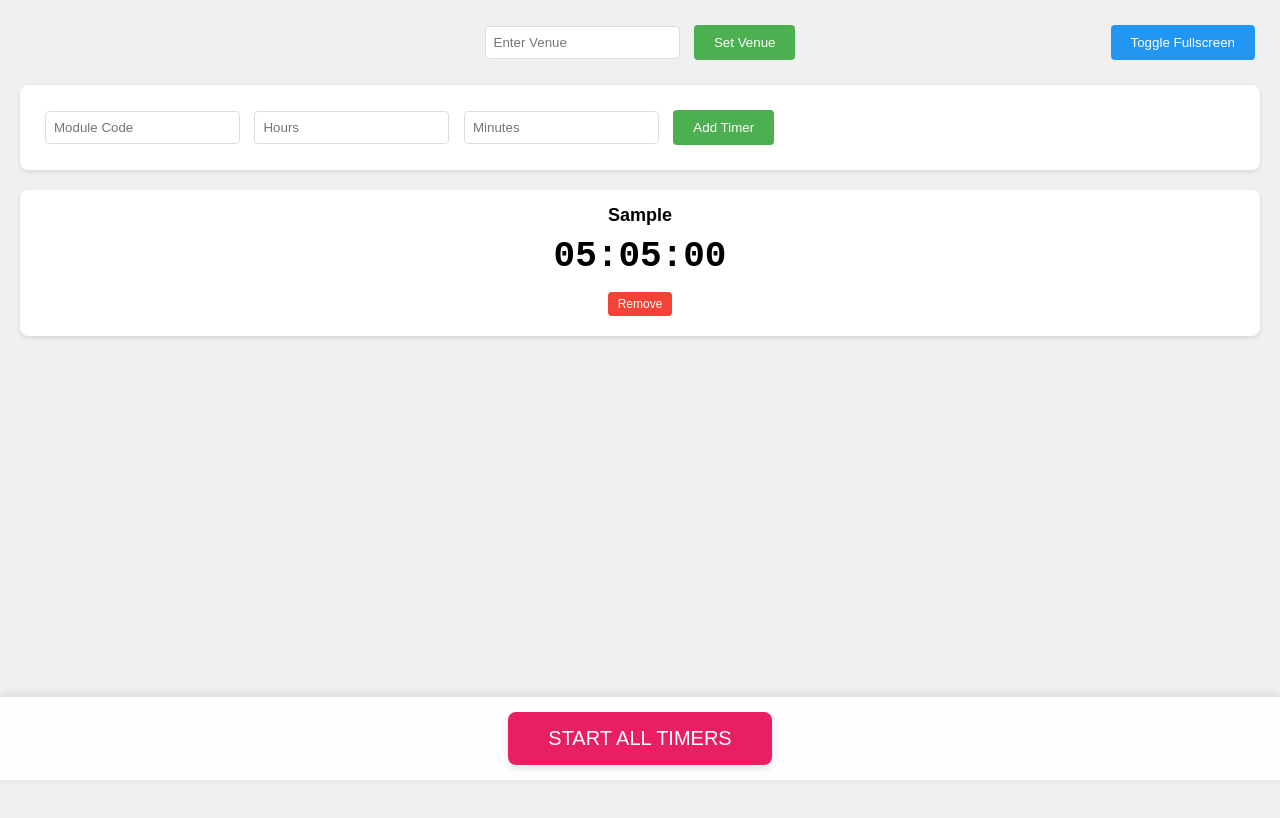
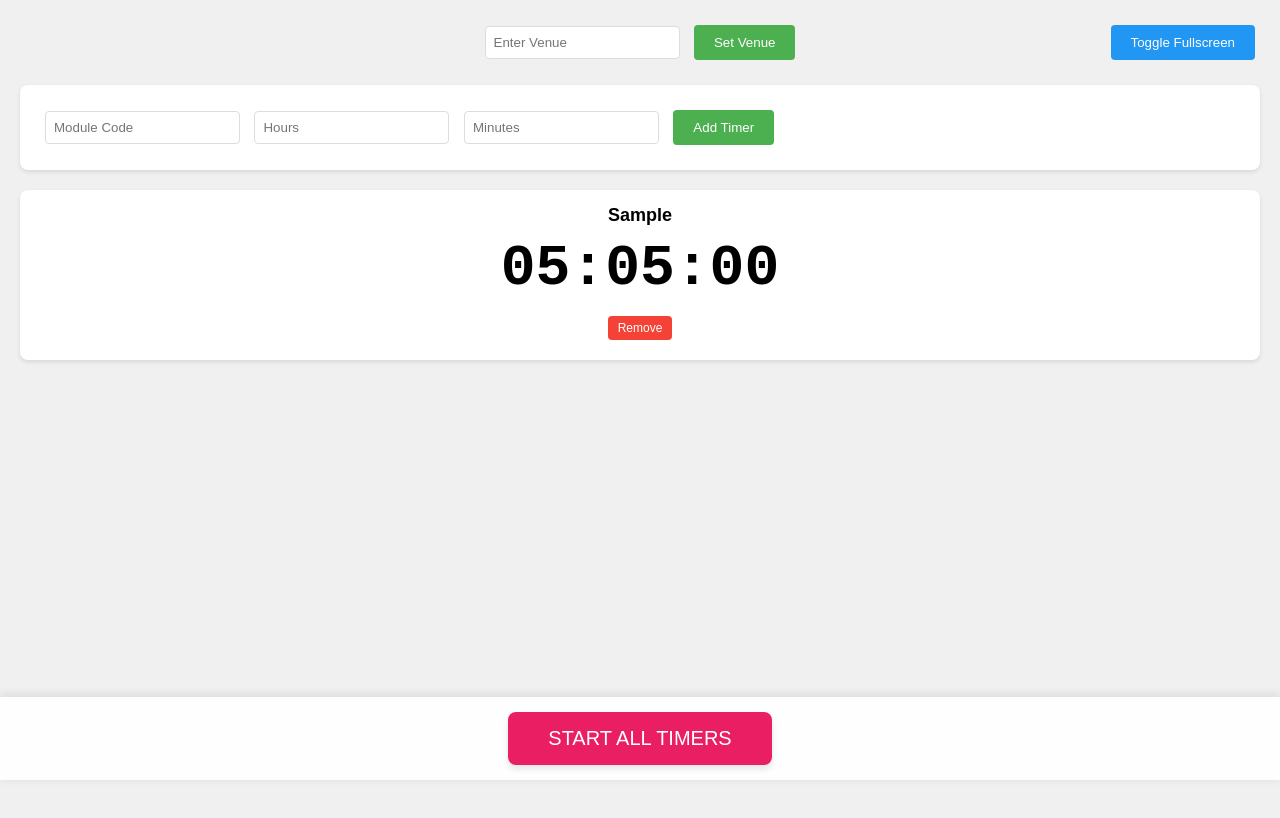
Before and after one commit to Eron-Minsk/timer, a plain HTML site: page index.htm in a window 1280 px wide. Both pictures are taken after typing "Sample", "5", "5" into the empty fields and a click on the button "Add Timer". Drawn offline with Linux system fonts and the light colour scheme.

Commit message:
Update index.htm

```diff
--- a/index.htm
+++ b/index.htm
@@ -56,7 +56,7 @@
         }
 
         .time-display {
-            font-size: 36px;
+            font-size: 58px;
             font-weight: bold;
             margin: 10px 0;
             font-family: monospace;
```
